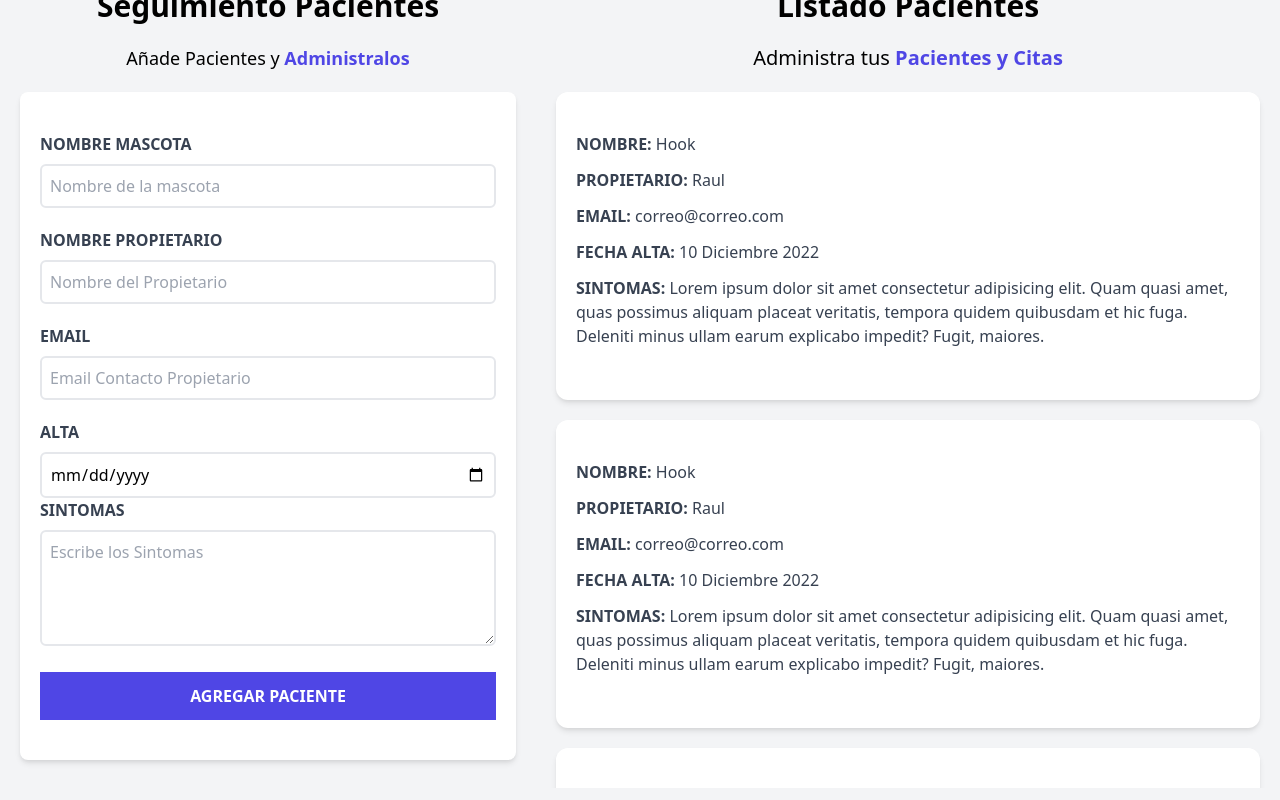
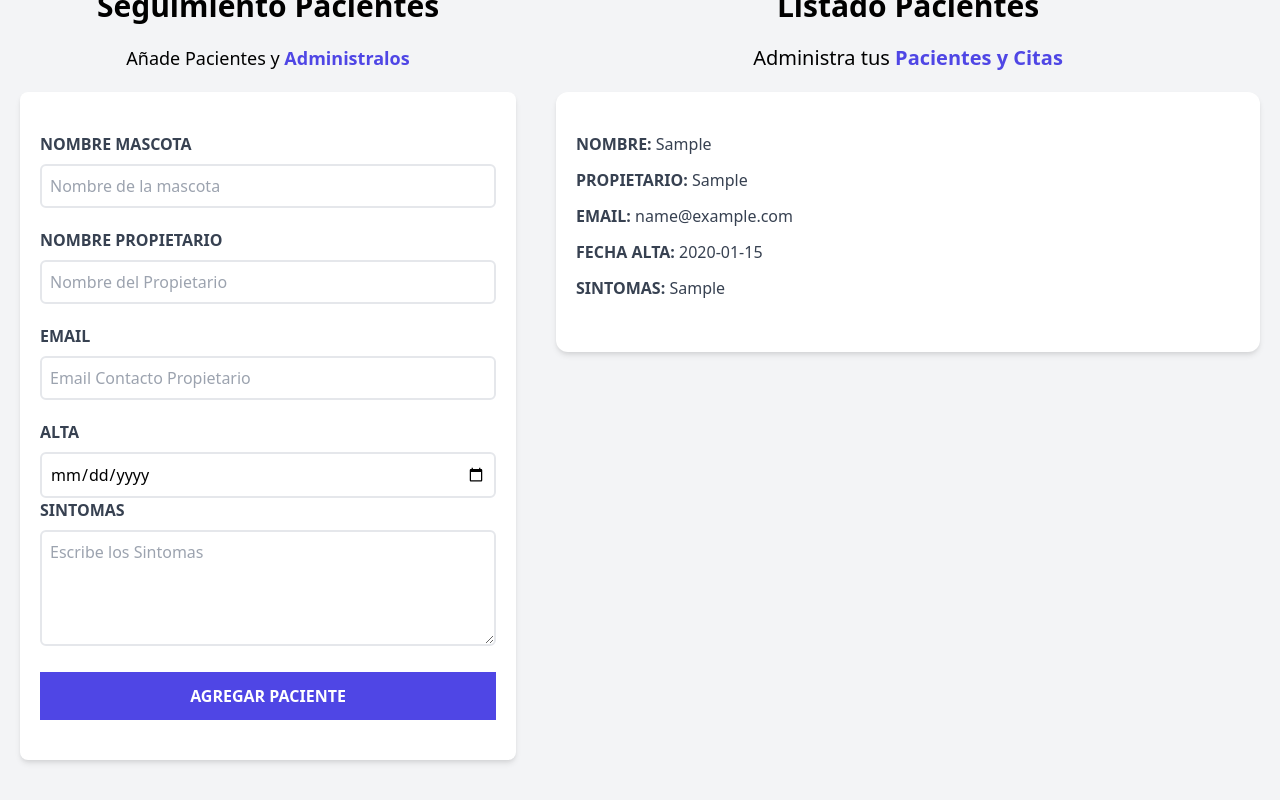
Before and after one commit to centinelaCode/react-citas, a React (Vite) app: page / in a window 1280 px wide. Both pictures are taken after typing "Sample", "Sample", "name@example.com", "2020-01-15", "Sample" into the empty fields and a click on the input "Agregar Paciente". Shown: the part 148-948 px from the top of the page. Built offline with nearby package versions, Linux system fonts and the light colour scheme.

Commit message:
[ADD] Se muestran d eforma dinamica los datos de cada paciente

```diff
--- a/src/App.jsx
+++ b/src/App.jsx
@@ -18,7 +18,9 @@
           pacientes={pacientes}
           setPacientes={setPacientes}
         />
-        <ListadoPacientes />
+        <ListadoPacientes
+          pacientes={pacientes}
+        />
       </div>
     </div>
   )
--- a/src/components/ListadoPacientes.jsx
+++ b/src/components/ListadoPacientes.jsx
@@ -1,7 +1,8 @@
 import Paciente from './Paciente';
 
-const ListadoPacientes = () => {
+const ListadoPacientes = ({pacientes}) => {
 
+  console.log(pacientes)
 
   return (
     <div className="md:w-1/2 lg:w-3/5 md:h-screen overflow-y-scroll">
@@ -11,10 +12,13 @@
         <span className="text-indigo-600 font-bold text">Pacientes y Citas</span>
       </p>
 
-      <Paciente />
-      <Paciente />
-      <Paciente />
-      <Paciente />
+      {
+        pacientes.map( paciente => (
+          <Paciente
+            paciente={paciente}
+          />
+        ))
+      }
 
     </div>
   )
--- a/src/components/Paciente.jsx
+++ b/src/components/Paciente.jsx
@@ -1,21 +1,24 @@
 
-const Paciente = () => {
+const Paciente = ({paciente}) => {
+
+  const {nombre, propietario, email, fechaAlta, sintomas} = paciente;
+
   return (
     <div className="mx-5 my-5 bg-white shadow-md px-5 py-10 rounded-xl">
       <p className="font-bold mb-3 text-gray-700 uppercase">Nombre: {''}
-          <span className="font-normal normal-case">Hook</span>
+          <span className="font-normal normal-case">{nombre}</span>
       </p>
       <p className="font-bold mb-3 text-gray-700 uppercase">Propietario: {''}
-          <span className="font-normal normal-case">Raul</span>
+          <span className="font-normal normal-case">{propietario}</span>
       </p>
       <p className="font-bold mb-3 text-gray-700 uppercase">Email: {''}
-          <span className="font-normal normal-case">correo@correo.com</span>
+          <span className="font-normal normal-case">{email}</span>
       </p>
       <p className="font-bold mb-3 text-gray-700 uppercase">Fecha Alta: {''}
-          <span className="font-normal normal-case">10 Diciembre 2022</span>
+          <span className="font-normal normal-case">{fechaAlta}</span>
       </p>
       <p className="font-bold mb-3 text-gray-700 uppercase">Sintomas: {''}
-          <span className="font-normal normal-case">Lorem ipsum dolor sit amet consectetur adipisicing elit. Quam quasi amet, quas possimus aliquam placeat veritatis, tempora quidem quibusdam et hic fuga. Deleniti minus ullam earum explicabo impedit? Fugit, maiores.</span>
+          <span className="font-normal normal-case">{sintomas}</span>
       </p>
   </div>
   )
```
